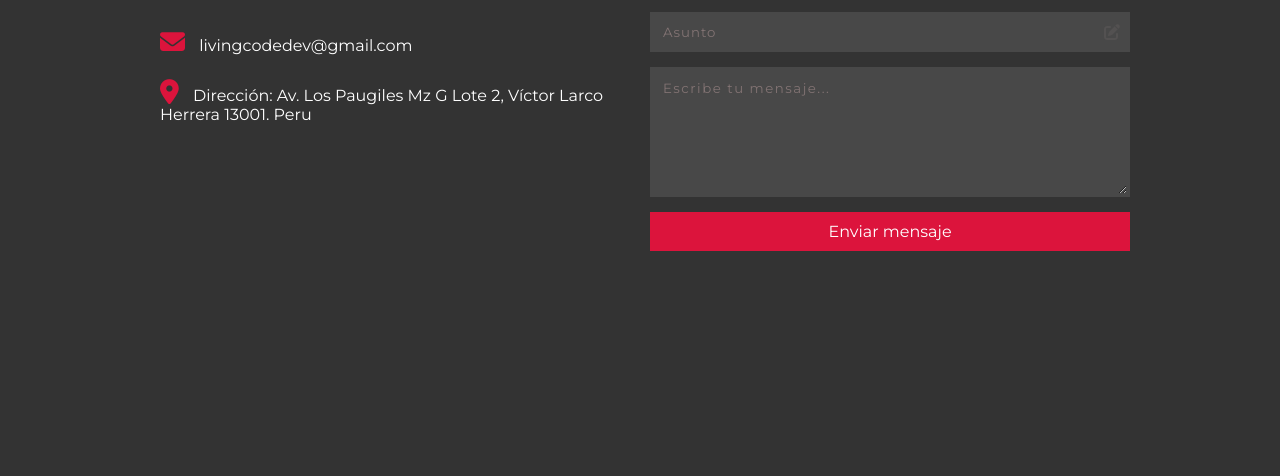
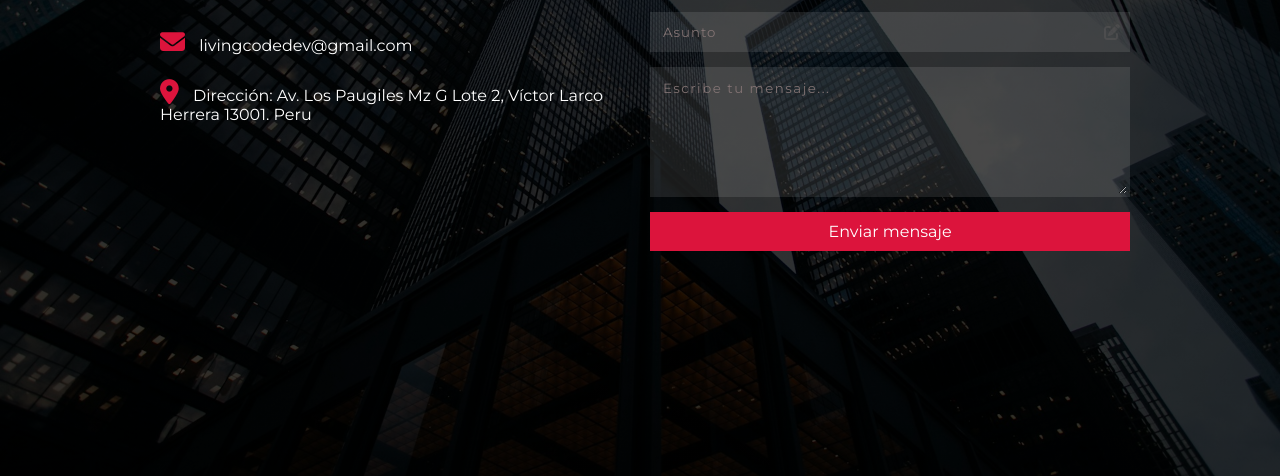
Before and after one commit to matiasanguloruiz4-dotcom/apexnova, a plain HTML site: page contacto.html in a window 1280 px wide. Shown: the part 324-800 px from the top of the page. Drawn offline with Linux system fonts and the light colour scheme; files whose address does not match are found by name.

Commit message:
Update contacto.css

```diff
--- a/contacto.css
+++ b/contacto.css
@@ -11,7 +11,7 @@ body {
     display:flex;
     justify-content: center;
     align-items: center;
-    background: linear-gradient(rgba(0 0 0 / .8),rgba(0 0 0 / .8)),url(../images/formulario.jpg);
+    background: linear-gradient(rgba(0 0 0 / .8),rgba(0 0 0 / .8)),url(formulario.jpg);
     background-size: cover;
     background-position: center center;
     background-repeat: no-repeat;
```
